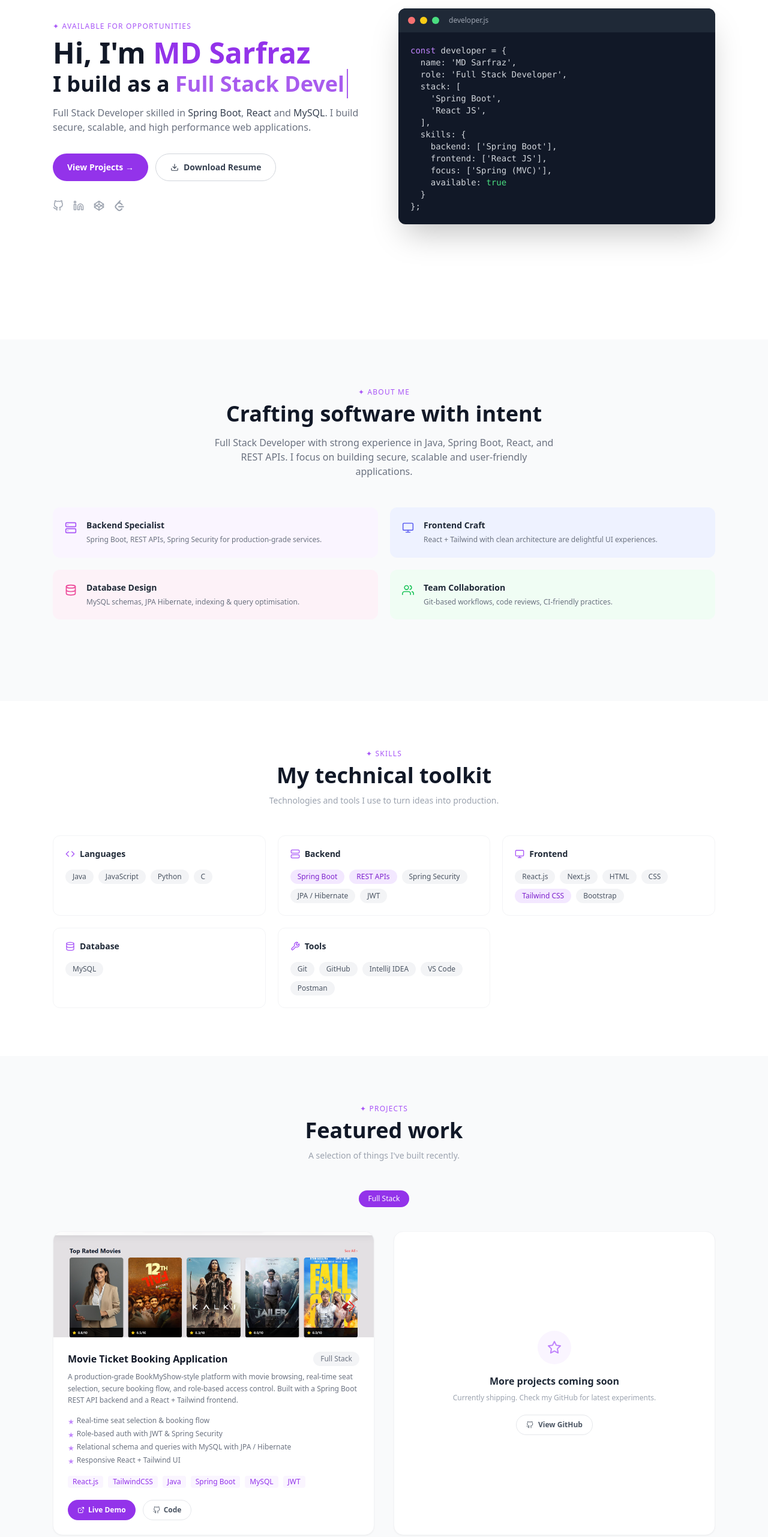
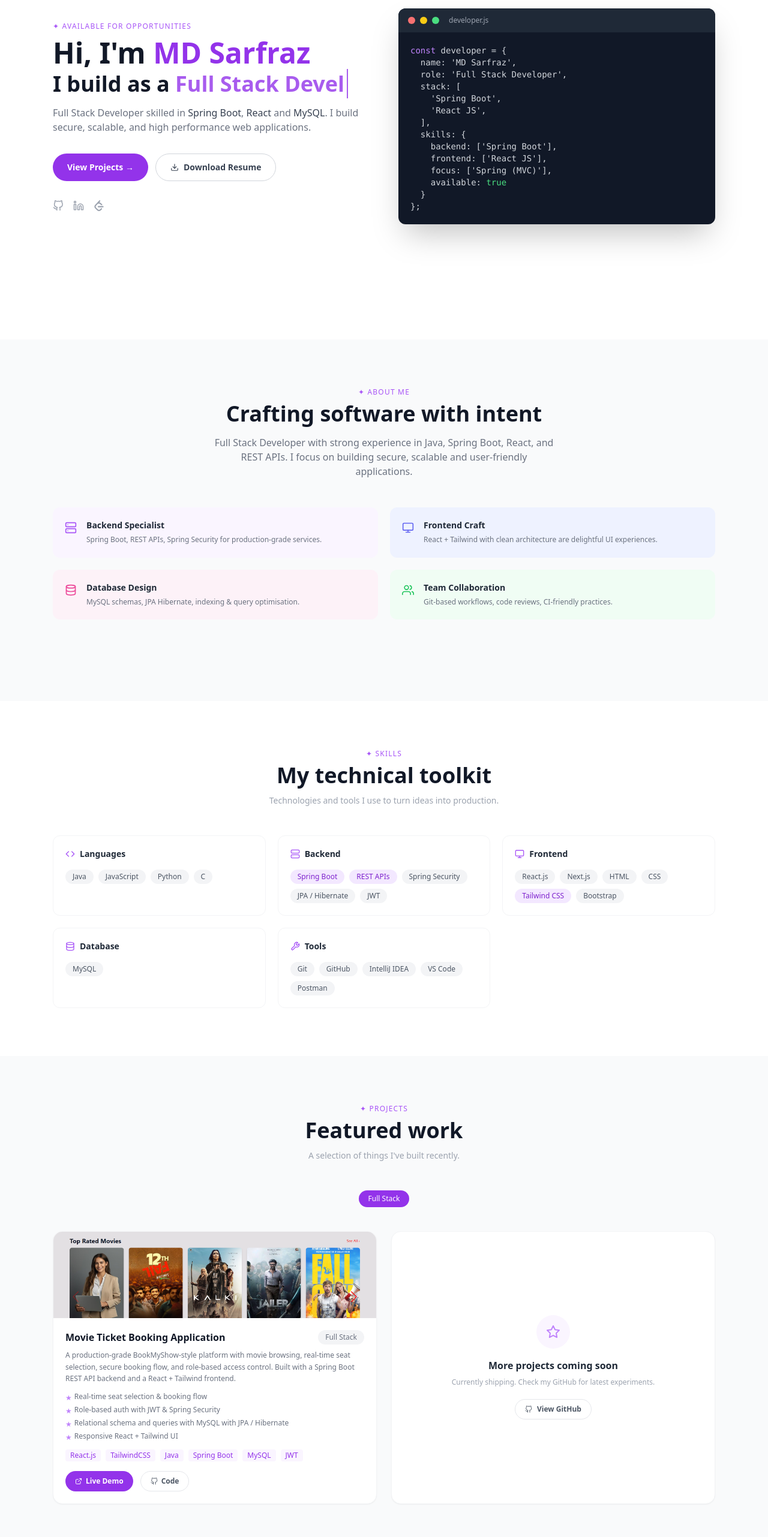
Before and after one commit to Md-sarfraz/my-personal-portfolio, a React (Vite) app: page / in a window 1280 px wide. Shown: the part 234-2797 px from the top of the page at 60% size. Built offline with nearby package versions, Linux system fonts and the light colour scheme.

Commit message:
working on contact section

```diff
--- a/src/components/Contact.jsx
+++ b/src/components/Contact.jsx
@@ -1,4 +1,5 @@
-import { FiMail, FiPhone, FiMapPin, FiGithub, FiLinkedin, FiTwitter } from "react-icons/fi";
+import { FiMail, FiPhone, FiMapPin, FiGithub, FiLinkedin } from "react-icons/fi";
+import { SiLeetcode } from "react-icons/si";
 import { useState } from "react";
 
 export default function Contact() {
@@ -34,13 +35,13 @@ export default function Contact() {
                 <div className="w-9 h-9 rounded-full bg-purple-50 flex items-center justify-center">
                   <FiMail size={14} className="text-purple-500" />
                 </div>
-                <span className="text-sm text-gray-600">mdsarfraz2170@gmail.com</span>
+                <span className="text-sm text-gray-600">mdsarfraz62070@gmail.com</span>
               </div>
               <div className="flex items-center gap-3">
                 <div className="w-9 h-9 rounded-full bg-purple-50 flex items-center justify-center">
                   <FiPhone size={14} className="text-purple-500" />
                 </div>
-                <span className="text-sm text-gray-600">+91-6200900630</span>
+                <span className="text-sm text-gray-600">+91-6203800630</span>
               </div>
               <div className="flex items-center gap-3">
                 <div className="w-9 h-9 rounded-full bg-purple-50 flex items-center justify-center">
@@ -51,14 +52,29 @@ export default function Contact() {
             </div>
 
             <div className="flex gap-4 mt-6">
-              <a href="#" className="w-9 h-9 rounded-full border border-gray-200 flex items-center justify-center text-gray-400 hover:text-purple-600 hover:border-purple-400 transition-colors">
+              <a
+                href="https://github.com/Md-sarfraz"
+                target="_blank"
+                rel="noreferrer"
+                className="w-9 h-9 rounded-full border border-gray-200 flex items-center justify-center text-gray-400 hover:text-purple-600 hover:border-purple-400 transition-colors"
+              >
                 <FiGithub size={14} />
               </a>
-              <a href="#" className="w-9 h-9 rounded-full border border-gray-200 flex items-center justify-center text-gray-400 hover:text-purple-600 hover:border-purple-400 transition-colors">
+              <a
+                href="https://www.linkedin.com/in/md-sarfraz786/"
+                target="_blank"
+                rel="noreferrer"
+                className="w-9 h-9 rounded-full border border-gray-200 flex items-center justify-center text-gray-400 hover:text-purple-600 hover:border-purple-400 transition-colors"
+              >
                 <FiLinkedin size={14} />
               </a>
-              <a href="#" className="w-9 h-9 rounded-full border border-gray-200 flex items-center justify-center text-gray-400 hover:text-purple-600 hover:border-purple-400 transition-colors">
-                <FiTwitter size={14} />
+              <a
+                href="https://leetcode.com/u/Md_Sarfraz123/"
+                target="_blank"
+                rel="noreferrer"
+                className="w-9 h-9 rounded-full border border-gray-200 flex items-center justify-center text-gray-400 hover:text-purple-600 hover:border-purple-400 transition-colors"
+              >
+                <SiLeetcode size={14} />
               </a>
             </div>
           </div>
--- a/src/components/Hero.jsx
+++ b/src/components/Hero.jsx
@@ -1,5 +1,5 @@
 import { useEffect, useState } from "react";
-import { FiDownload, FiGithub, FiLinkedin, FiTwitter, FiCodepen } from "react-icons/fi";
+import { FiDownload, FiGithub, FiLinkedin } from "react-icons/fi";
 import { SiLeetcode } from "react-icons/si";
 
 const codeSnippet = `const developer = {
@@ -96,10 +96,30 @@ export default function Hero() {
 
             {/* Social Icons */}
             <div className="flex items-center gap-4 justify-center lg:justify-start text-gray-400">
-              <a href="#" className="hover:text-purple-600 transition-colors"><FiGithub size={18} /></a>
-              <a href="#" className="hover:text-purple-600 transition-colors"><FiLinkedin size={18} /></a>
-              <a href="#" className="hover:text-purple-600 transition-colors"><FiCodepen size={18} /></a>
-              <a href="#" className="hover:text-purple-600 transition-colors"><SiLeetcode size={18} /></a>
+              <a
+                href="https://github.com/Md-sarfraz"
+                target="_blank"
+                rel="noreferrer"
+                className="hover:text-purple-600 transition-colors"
+              >
+                <FiGithub size={18} />
+              </a>
+              <a
+                href="https://www.linkedin.com/in/md-sarfraz786/"
+                target="_blank"
+                rel="noreferrer"
+                className="hover:text-purple-600 transition-colors"
+              >
+                <FiLinkedin size={18} />
+              </a>
+              <a
+                href="https://leetcode.com/u/Md_Sarfraz123/"
+                target="_blank"
+                rel="noreferrer"
+                className="hover:text-purple-600 transition-colors"
+              >
+                <SiLeetcode size={18} />
+              </a>
             </div>
           </div>
 
--- a/src/components/Projects.jsx
+++ b/src/components/Projects.jsx
@@ -13,8 +13,8 @@ const projects = [
       "Responsive React + Tailwind UI",
     ],
     tags: ["React.js", "TailwindCSS", "Java", "Spring Boot", "MySQL", "JWT"],
-    liveUrl: "#",
-    codeUrl: "#",
+    liveUrl: "https://movie-ticket-booking-tau-five.vercel.app/",
+    codeUrl: "https://github.com/Md-sarfraz",
     gradient: "from-purple-500 to-indigo-600",
   },
 ];
@@ -37,7 +37,7 @@ export default function Projects() {
           </span>
         </div>
 
-        <div className="grid grid-cols-1 lg:grid-cols-2 gap-8">
+        <div className="grid grid-cols-1 lg:grid-cols-2 gap-6">
           {/* Project Card */}
           {projects.map((p) => (
             <div key={p.title} className="bg-white rounded-2xl overflow-hidden shadow-sm border border-gray-100">
@@ -46,31 +46,31 @@ export default function Projects() {
                 <img
                   src={p.image}
                   alt={`${p.title} preview`}
-                  className="h-44 w-full object-cover"
+                  className="h-36 w-full object-cover"
                   loading="lazy"
                 />
               ) : (
-                <div className={`bg-gradient-to-br ${p.gradient} h-44 flex items-center justify-center`}>
+                <div className={`bg-gradient-to-br ${p.gradient} h-36 flex items-center justify-center`}>
                   <span className="text-white font-bold text-lg opacity-60 uppercase tracking-widest">
                     Full Stack
                   </span>
                 </div>
               )}
 
-              <div className="p-6">
+              <div className="p-5">
                 <div className="flex items-center justify-between mb-2">
                   <h3 className="font-bold text-gray-900 text-base">{p.title}</h3>
                   <span className="text-xs bg-gray-100 text-gray-500 px-3 py-1 rounded-full">{p.type}</span>
                 </div>
-                <p className="text-gray-500 text-xs leading-relaxed mb-4">{p.desc}</p>
-                <ul className="text-xs text-gray-500 space-y-1 mb-4">
+                <p className="text-gray-500 text-xs leading-relaxed mb-3">{p.desc}</p>
+                <ul className="text-xs text-gray-500 space-y-1 mb-3">
                   {p.features.map((f) => (
                     <li key={f} className="flex items-start gap-1">
                       <span className="text-purple-400 mt-0.5">★</span> {f}
                     </li>
                   ))}
                 </ul>
-                <div className="flex flex-wrap gap-2 mb-5">
+                <div className="flex flex-wrap gap-2 mb-4">
                   {p.tags.map((t) => (
                     <span key={t} className="text-xs bg-purple-50 text-purple-600 px-2 py-0.5 rounded font-medium">
                       {t}
@@ -80,12 +80,16 @@ export default function Projects() {
                 <div className="flex gap-3">
                   <a
                     href={p.liveUrl}
+                    target="_blank"
+                    rel="noreferrer"
                     className="flex items-center gap-1.5 bg-purple-600 text-white text-xs font-semibold px-4 py-2 rounded-full hover:bg-purple-700 transition-colors"
                   >
                     <FiExternalLink size={12} /> Live Demo
                   </a>
                   <a
                     href={p.codeUrl}
+                    target="_blank"
+                    rel="noreferrer"
                     className="flex items-center gap-1.5 border border-gray-200 text-gray-600 text-xs font-semibold px-4 py-2 rounded-full hover:border-purple-400 transition-colors"
                   >
                     <FiGithub size={12} /> Code
@@ -96,14 +100,16 @@ export default function Projects() {
           ))}
 
           {/* Coming Soon Card */}
-          <div className="bg-white rounded-2xl overflow-hidden shadow-sm border border-gray-100 flex flex-col items-center justify-center p-12 text-center">
+          <div className="bg-white rounded-2xl overflow-hidden shadow-sm border border-gray-100 flex flex-col items-center justify-center p-8 text-center">
             <div className="w-14 h-14 rounded-full bg-purple-50 flex items-center justify-center mb-4">
               <FiStar size={24} className="text-purple-400" />
             </div>
             <h3 className="font-semibold text-gray-800 mb-2">More projects coming soon</h3>
             <p className="text-gray-400 text-xs mb-5">Currently shipping. Check my GitHub for latest experiments.</p>
             <a
-              href="#"
+              href="https://github.com/Md-sarfraz"
+              target="_blank"
+              rel="noreferrer"
               className="flex items-center gap-2 border border-gray-200 text-gray-600 text-xs font-semibold px-4 py-2 rounded-full hover:border-purple-400 transition-colors"
             >
               <FiGithub size={12} /> View GitHub
```
